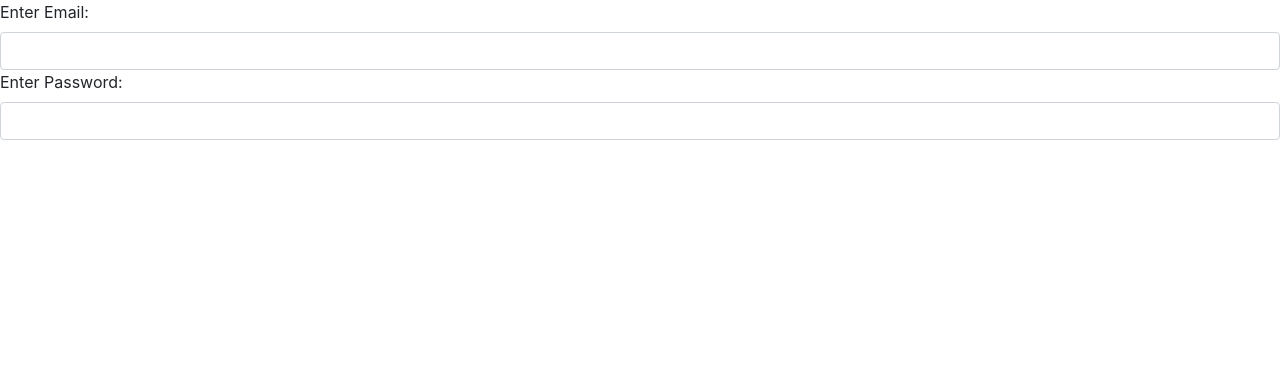
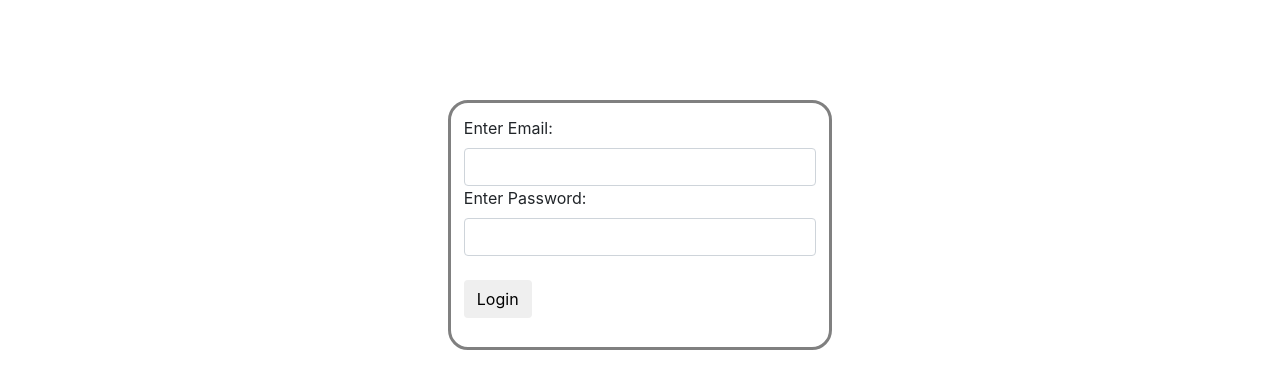
Before and after one commit to max-padgett/jsonreactapp, a React (Create React App) app: page / in a window 1280 px wide. Shown: the top 388 px of the page. Built offline with nearby package versions, Linux system fonts and the light colour scheme.

Commit message:
Prettied up the styling. Added a registration link and file.

```diff
--- a/src/App.css
+++ b/src/App.css
@@ -28,6 +28,18 @@
   float: left;
 }
 
+.Login{
+  width: 30%;
+  height: 40%;
+  margin: 100px auto;
+  border: 1px 1px 1px 1px;
+  border-color: grey;
+  border-style: solid;
+  border-radius: 20px;
+  padding: 1%;
+
+}
+
 .JsonCard:hover{
   box-shadow: 0 4px 16px 0 rgba(0,0,0,0.2);
 }
--- a/src/App.js
+++ b/src/App.js
@@ -5,6 +5,7 @@ import './App.css';
 import FormCard from './FormCard';
 import Header from './Header';
 import Login from './Login';
+import Register from './Register';
 
 
 class App extends Component {
@@ -18,6 +19,7 @@ class App extends Component {
           <switch>
             <Route  path={'/'} component={Login} exact/>
             <Route  class="btn btn-success" style={{margin:'.5vh'}} path={'/form'} component={FormCard}/>
+            <Route  path={'/register'} component={Register} exact/>
           </switch>
         </BrowserRouter>
 
--- a/src/Login.js
+++ b/src/Login.js
@@ -1,4 +1,5 @@
 import React, { Component } from 'react';
+import {Link, Route} from "react-router-dom";
 import { Button, FormGroup, FormControl, ControlLabel } from "react-bootstrap";
 
 class Login extends Component {
@@ -19,7 +20,7 @@ class Login extends Component {
 
     render() {
         return (
-            <div>
+            <div className="Login">
                 <form>
                     <FormGroup controlId="email">
                         <ControlLabel>Enter Email:</ControlLabel>
@@ -29,13 +30,24 @@ class Login extends Component {
                             placeholder=""
                             onChange={this.handleChange}
                             ></FormControl>
+
                         <ControlLabel>Enter Password:</ControlLabel>
                             <FormControl
                             type="password"
                             value = {this.state.password}
                             placeholder=""
                             onChange={this.handleChange}
+                            bsSize="sm"
                             ></FormControl>
+
+                                <br/>
+
+                        <Button type="submit">Login</Button>
+
+                        <Route path={"/register"} exact>
+                            <Link to={"/register"}>Not registered?</Link>
+                        </Route>
+
                     </FormGroup>
                 </form>
             </div>
--- /dev/null
+++ b/src/Register.js
@@ -0,0 +1,15 @@
+import React, { Component } from 'react';
+
+class Register extends Component {
+
+    render() {
+        return (
+            <label>
+                Register Here!
+            </label>
+
+         );
+    }
+}
+
+export default Register;
```
Lines whose indentation alone changed are shown as unchanged.
